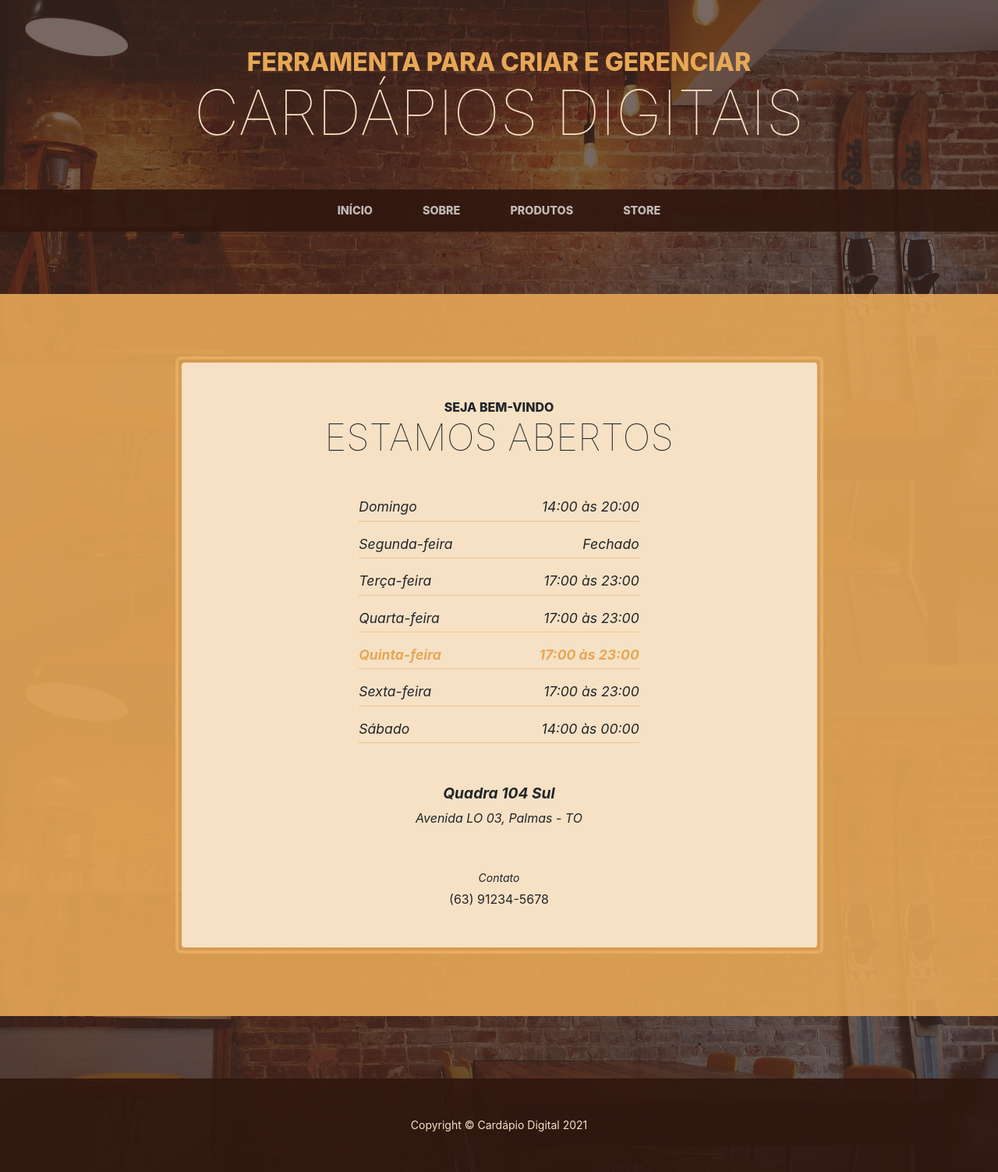
After one commit to Alquimar/digital-menu, a Django app: page /loja/ in a window 1280 px wide. The commit adds this page. Shown: the whole page at 78% size. Run offline with Django 3.2, Linux system fonts and the light colour scheme; some libraries are stand-ins or nearby versions; some web fonts are replaced.

Commit message:
Add store.html

```diff
--- a/digital_menu/core/urls.py
+++ b/digital_menu/core/urls.py
@@ -9,4 +9,6 @@ urlpatterns = [
          name="about"),
     path("produtos/", TemplateView.as_view(template_name="core/products.html"),
          name="products"),
+    path("loja/", TemplateView.as_view(template_name="core/store.html"),
+         name="store"),
 ]
--- /dev/null
+++ b/digital_menu/templates/core/store.html
@@ -0,0 +1,62 @@
+{% extends 'base.html' %}
+
+{% load static %}
+
+{% block content %}
+    <section class="page-section cta">
+        <div class="container">
+            <div class="row">
+                <div class="col-xl-9 mx-auto">
+                    <div class="cta-inner bg-faded text-center rounded">
+                        <h2 class="section-heading mb-5">
+                            <span class="section-heading-upper">Seja bem-vindo</span>
+                            <span class="section-heading-lower">Estamos abertos</span>
+                        </h2>
+                        <ul class="list-unstyled list-hours mb-5 text-left mx-auto">
+                            <li class="list-unstyled-item list-hours-item d-flex">
+                                Domingo
+                                <span class="ms-auto">14:00 às 20:00</span>
+                            </li>
+                            <li class="list-unstyled-item list-hours-item d-flex">
+                                Segunda-feira
+                                <span class="ms-auto">Fechado</span>
+                            </li>
+                            <li class="list-unstyled-item list-hours-item d-flex">
+                                Terça-feira
+                                <span class="ms-auto">17:00 às 23:00</span>
+                            </li>
+                            <li class="list-unstyled-item list-hours-item d-flex">
+                                Quarta-feira
+                                <span class="ms-auto">17:00 às 23:00</span>
+                            </li>
+                            <li class="list-unstyled-item list-hours-item d-flex">
+                                Quinta-feira
+                                <span class="ms-auto">17:00 às 23:00</span>
+                            </li>
+                            <li class="list-unstyled-item list-hours-item d-flex">
+                                Sexta-feira
+                                <span class="ms-auto">17:00 às 23:00</span>
+                            </li>
+                            <li class="list-unstyled-item list-hours-item d-flex">
+                                Sábado
+                                <span class="ms-auto">14:00 às 00:00</span>
+                            </li>
+                        </ul>
+                        <p class="address mb-5">
+                            <em>
+                                <strong>Quadra 104 Sul</strong>
+                                <br />
+                                Avenida LO 03, Palmas - TO
+                            </em>
+                        </p>
+                        <p class="mb-0">
+                            <small><em>Contato</em></small>
+                            <br />
+                            (63) 91234-5678
+                        </p>
+                    </div>
+                </div>
+            </div>
+        </div>
+    </section>
+{% endblock content %}
--- a/digital_menu/templates/nav.html
+++ b/digital_menu/templates/nav.html
@@ -6,7 +6,7 @@
                 <li class="nav-item px-lg-4"><a class="nav-link text-uppercase" href="{% url 'core:home' %}">Início</a></li>
                 <li class="nav-item px-lg-4"><a class="nav-link text-uppercase" href="{% url 'core:about' %}">Sobre</a></li>
                 <li class="nav-item px-lg-4"><a class="nav-link text-uppercase" href="{% url 'core:products' %}">Produtos</a></li>
-                <li class="nav-item px-lg-4"><a class="nav-link text-uppercase" href="store.html">Store</a></li>
+                <li class="nav-item px-lg-4"><a class="nav-link text-uppercase" href="{% url 'core:store' %}">Store</a></li>
             </ul>
         </div>
     </div>
```
Also changed, not shown: digital_menu/templates/core/about.html (indentation only), digital_menu/templates/core/index.html (indentation only), digital_menu/templates/core/products.html (indentation only).
